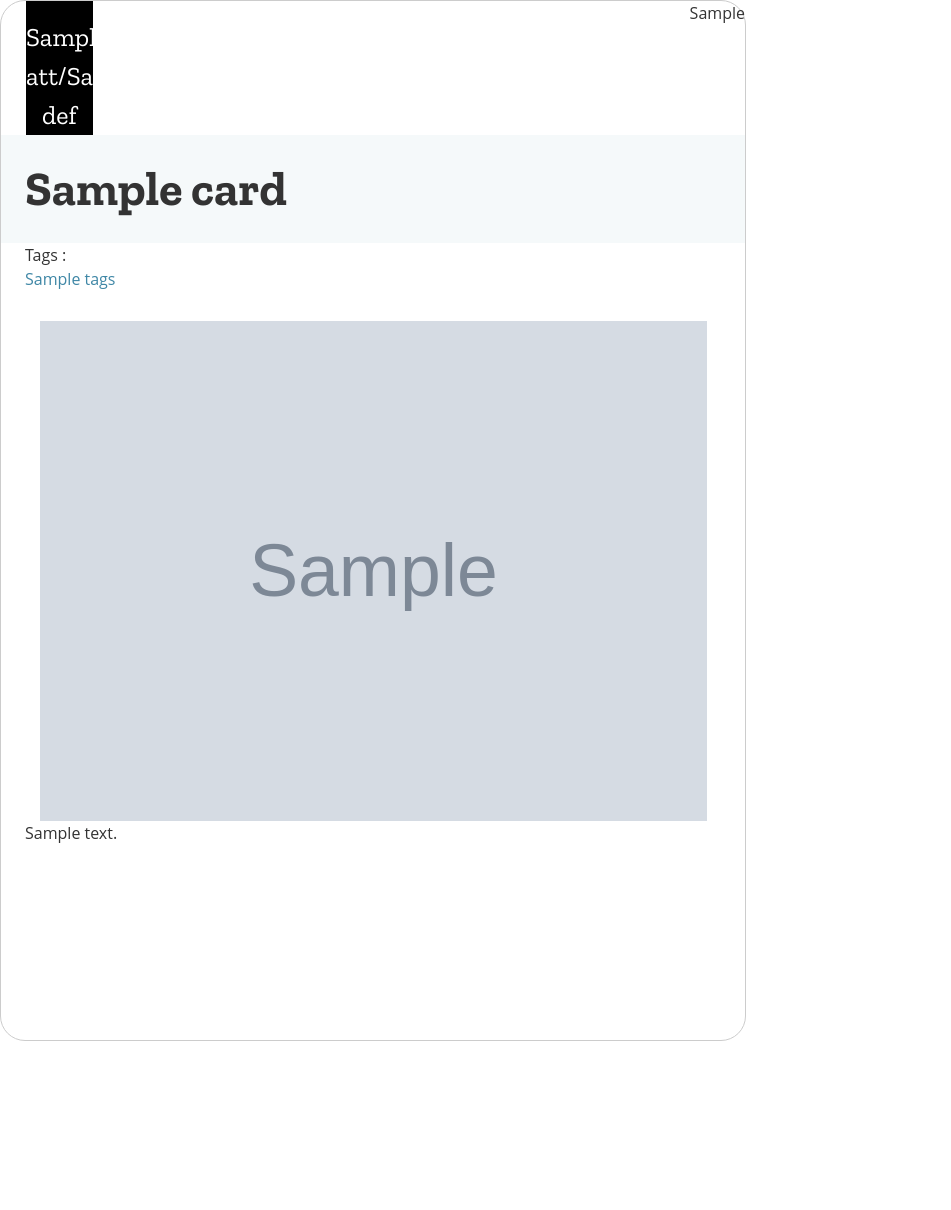
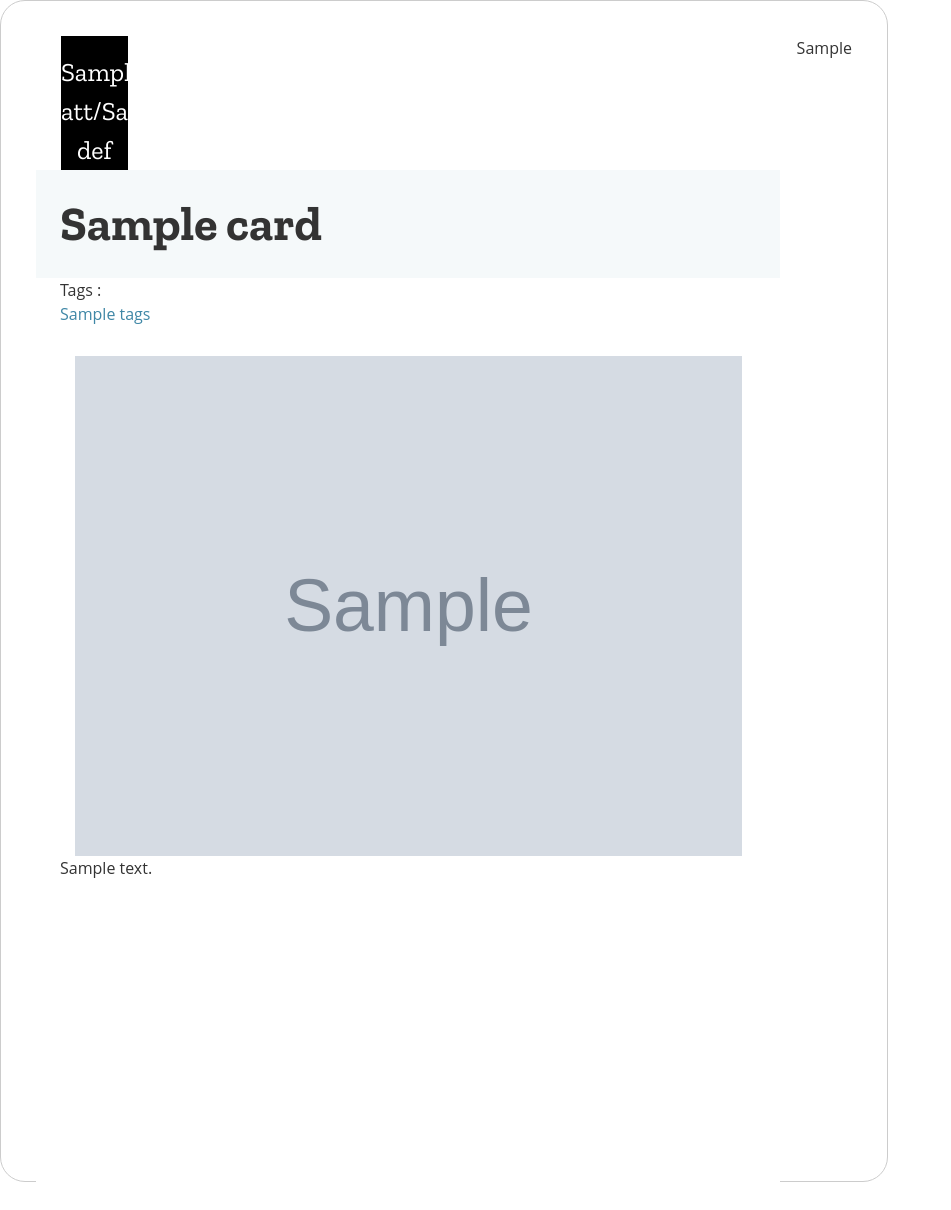
Before and after one commit to damoebius/cow-card-builder, a Node project: template www/views/card.mustache in a window 1280 px wide. Shown: the whole page, without its empty margins (0-951 px from the left). Before the commit the page ends 1041 px from the top, so only its background shows below. Run offline with Node 20 templates, Linux system fonts and the light colour scheme; the template is opened without the code that fills it: most values are stand-ins (such as "Sample title", 1, 10 or a date in 2020); grey boxes marked "Sample" are stand-in pictures; some web fonts are replaced.

Commit message:
increase resolution

```diff
--- a/www/views/card.mustache
+++ b/www/views/card.mustache
@@ -10,10 +10,16 @@
 </head>
 <style>
     body {
-        width:744px;
-        height:1039px;
+        width:816px;
+        height:1110px;
         border-radius: 25px;
         border:solid 1px #cccccc;
+        padding: 35px 35px 35px 35px;
+    }
+    .main {
+        width:744px;
+        height:1040px;
+
     }
     .cost{
         width:48px;
@@ -58,7 +64,7 @@
         </div>
 
     </header>
-    <main id="content" role="main">
+    <main class="main" id="content" role="main">
 
         <!-- heading -->
         <div id="wiki-document-head" class="document-head">
```
Also changed, not shown: readme.md, 1 other file.
